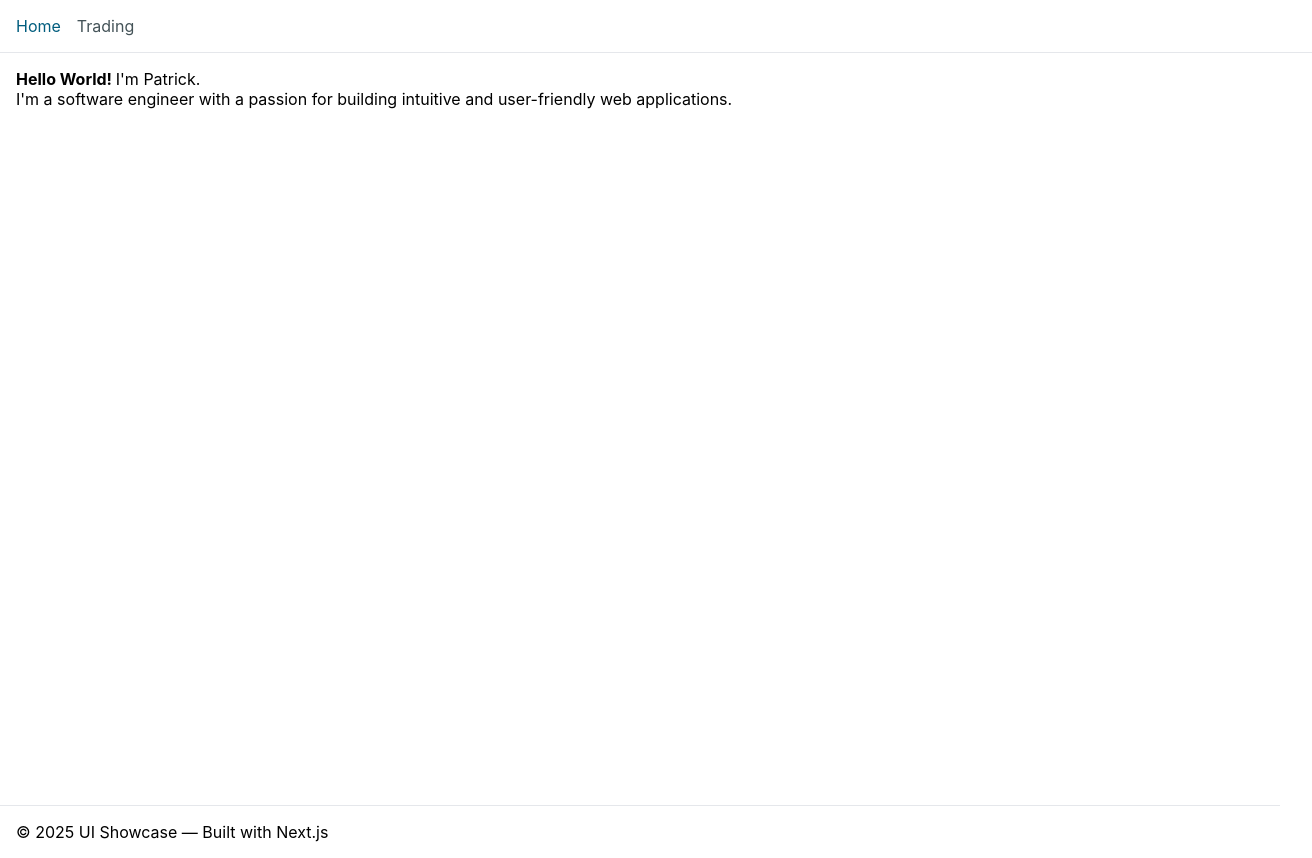
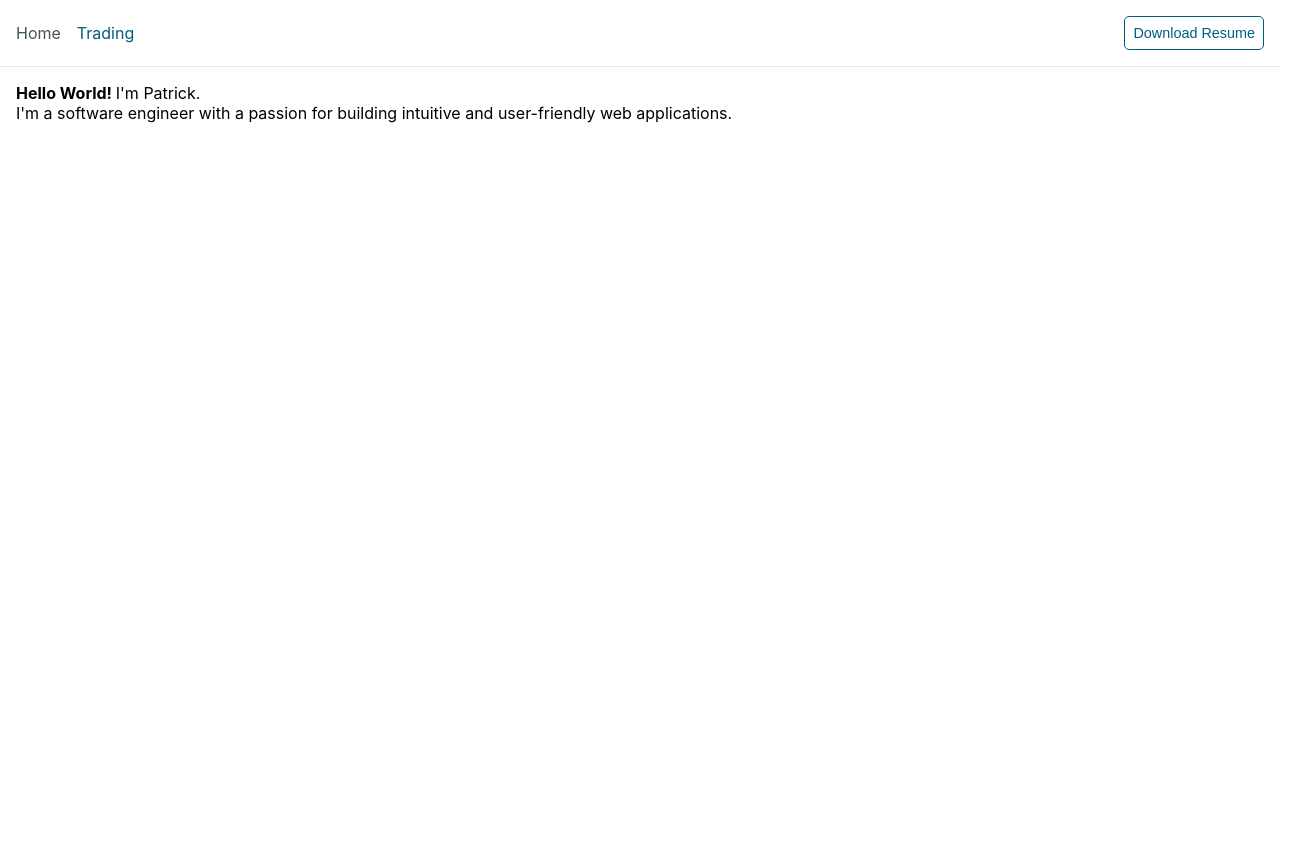
Before and after one commit to pohti/patrick-chen-portfolio, a Next.js app: page / in a window 1280 px wide. Shown: the whole page, 1312 px wide, since content can reach past the window. After the commit the page ends 800 px from the top, so only its background shows below. Built offline with nearby package versions, Linux system fonts and the light colour scheme.

Commit message:
style: download resume button

```diff
--- /dev/null
+++ b/src/app/DownloadResumeButton.tsx
@@ -0,0 +1,16 @@
+'use client';
+import React from 'react';
+import './styles.css';
+
+const DownloadResumeButton = () => {
+  return (
+    <button
+      onClick={() => console.log('download resume')}
+      className="download-resume-button"
+    >
+      Download Resume
+    </button>
+  );
+};
+
+export default DownloadResumeButton;
--- a/src/app/globals.css
+++ b/src/app/globals.css
@@ -4,23 +4,34 @@
 
 :root {
   --font-sans: 'Inter', system-ui, sans-serif;
-  --font-color-primary: #445358;
-  --font-color-secondary: #015d7e; /* dark blue for secondary text */
+  --font-color-primary: #015d7e;
+  --font-color-secondary: #445358;
+  --font-color-white: #fff;
   --background: #f9fafb; /* light gray background */
   --border: #e5e7eb; /* light border color (Tailwind's gray-200) */
   --bg-primary: #00425a; /* dark background for primary elements */
   --bg-secondary: #00a1dc3b; /* TODO: style the grids */
-  --text-primary: #fff;
 }
 
 html,
+body {
+  box-sizing: border-box;
+  width: 100vw;
+  max-width: 100vw;
+  overflow-x: hidden;
+}
+*,
+*::before,
+*::after {
+  box-sizing: inherit;
+}
+
 body {
   font-family: var(--font-sans);
   /* background-color: red; */
   display: flex;
   flex-direction: column;
   margin: 0;
-  height: 100%;
 }
 
 /* Optional: border styling for top nav and footer */
@@ -32,6 +43,9 @@ footer {
 }
 
 header {
+  display: flex;
+  align-items: center;
+  justify-content: space-between;
   border-bottom-width: 1px;
   padding: 1rem;
   width: 100%;
@@ -56,3 +70,5 @@ footer {
 .grid-item {
   overflow: auto;
 }
+
+/* -------------------------------- */
--- a/src/app/layout.tsx
+++ b/src/app/layout.tsx
@@ -3,9 +3,10 @@ import { ReactNode } from 'react';
 
 import './globals.css';
 import CustomNavLink from '@/components/CustomNavLink';
+import DownloadResumeButton from './DownloadResumeButton';
 
 export const metadata: Metadata = {
-  title: 'Patrick Chen | Software Engineer Portfolio',
+  title: 'Patrick Chen',
   description: 'Showcasing common UI components with React and Next.js', // TODO: clean up the description
 };
 
@@ -18,13 +19,15 @@ export default function RootLayout({ children }: { children: ReactNode }) {
             <CustomNavLink href="/">Home</CustomNavLink>
             <CustomNavLink href="/trading">Trading</CustomNavLink>
           </nav>
+          <DownloadResumeButton />
         </header>
 
         <main>{children}</main>
 
-        <footer>
+        {/* TODO: embed links to GitHub, LinkedIn and Email */}
+        {/* <footer>
           © {new Date().getFullYear()} UI Showcase — Built with Next.js
-        </footer>
+        </footer> */}
       </body>
     </html>
   );
--- /dev/null
+++ b/src/app/styles.css
@@ -0,0 +1,14 @@
+.download-resume-button {
+  color: var(--font-color-primary);
+  font-size: 0.9rem;
+  padding: 0.5rem;
+  background-color: transparent;
+  border-radius: 5px;
+  border: 1px solid var(--font-color-primary);
+}
+
+.download-resume-button:hover {
+  cursor: pointer;
+  color: #fff;
+  background-color: var(--font-color-primary);
+}
--- a/src/components/TradingHeader/styles.css
+++ b/src/components/TradingHeader/styles.css
@@ -1,5 +1,5 @@
 .drag-handle {
   background-color: var(--bg-primary);
-  color: var(--text-primary);
+  color: var(--font-color-white);
   padding: 0.5rem;
 }
```
